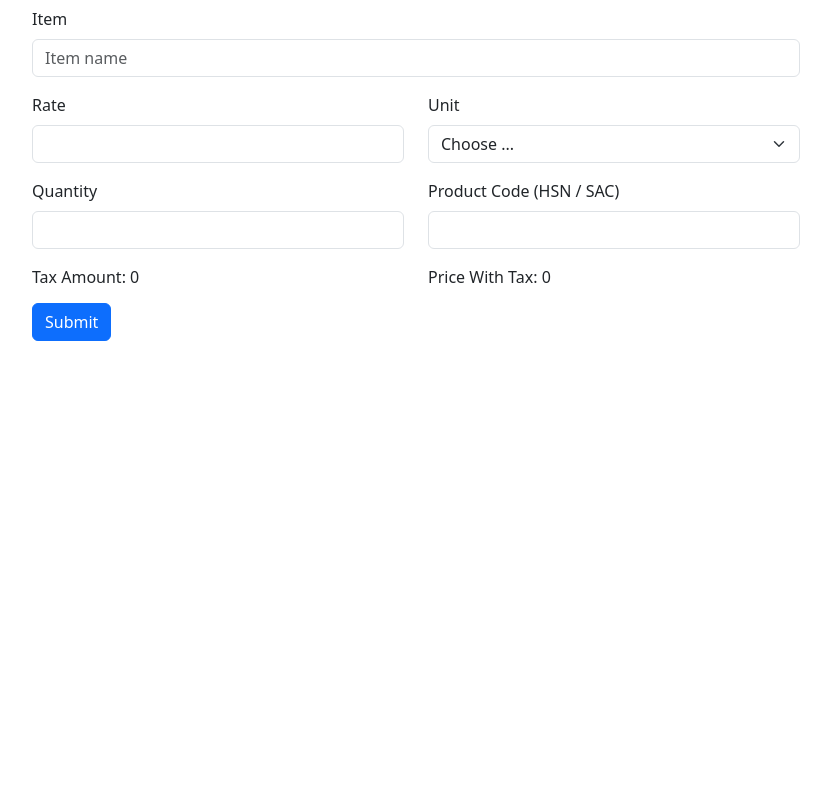
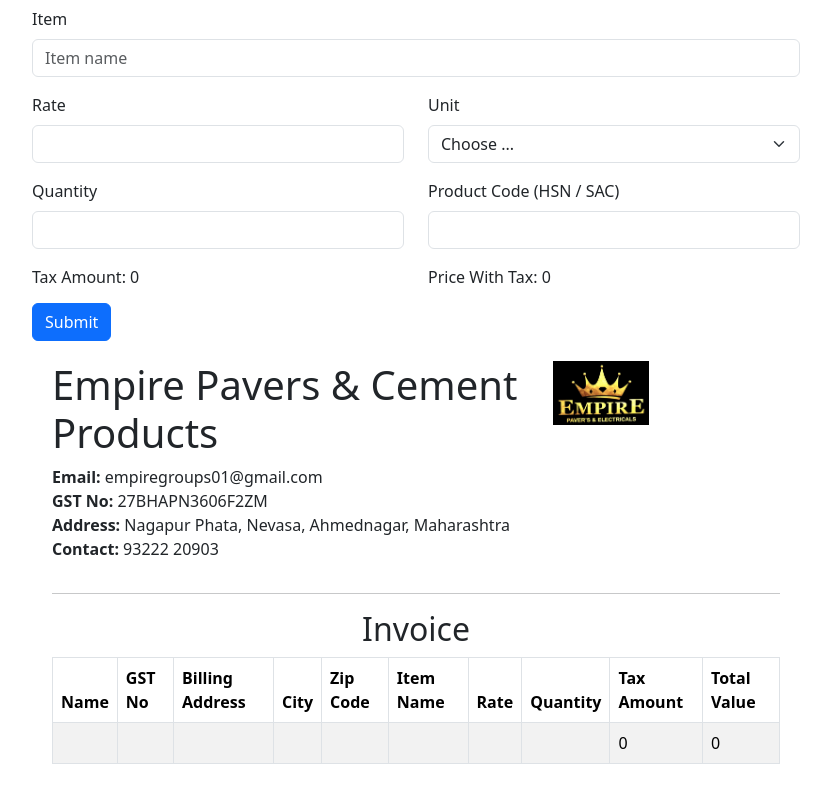
Before and after one commit to sachiningale1998/billingapp, a React (Create React App) app: page /createInvoice in a window 1280 px wide. Shown: the part 373-1173 px from the top of the page, without its empty margins (224-1055 px from the left). Before the commit the page ends 800 px from the top, so only its background shows below. Built offline with nearby package versions, Linux system fonts and the light colour scheme.

Commit message:
Update InvoicePreview.js

```diff
--- a/src/components/CreateInvoice/InvoicePreview.js
+++ b/src/components/CreateInvoice/InvoicePreview.js
@@ -4,7 +4,7 @@
   const { formValues, taxAmount, totalValue } = props;
 
   return (
-    <div id="invoicePreview" style={{ display: 'none', padding: '20px' }}>
+    <div id="invoicePreview" style={{ display: 'block', padding: '20px' }}>
       {/* Company Letterhead Section */}
       <div className="letterhead">
         <div className="row">
@@ -19,7 +19,7 @@
           </div>
           <div className="col-4 text-right">
             {/* Add Company Logo Here */}
-            <img style={{width:"60px", height:"40px"}} src={empiregrouplogo} alt="Company Logo" className="company-logo" />
+            <img style={{width:"6rem", height:"4rem"}} src={empiregrouplogo} alt="Company Logo" className="company-logo" />
           </div>
         </div>
         <hr />
```
